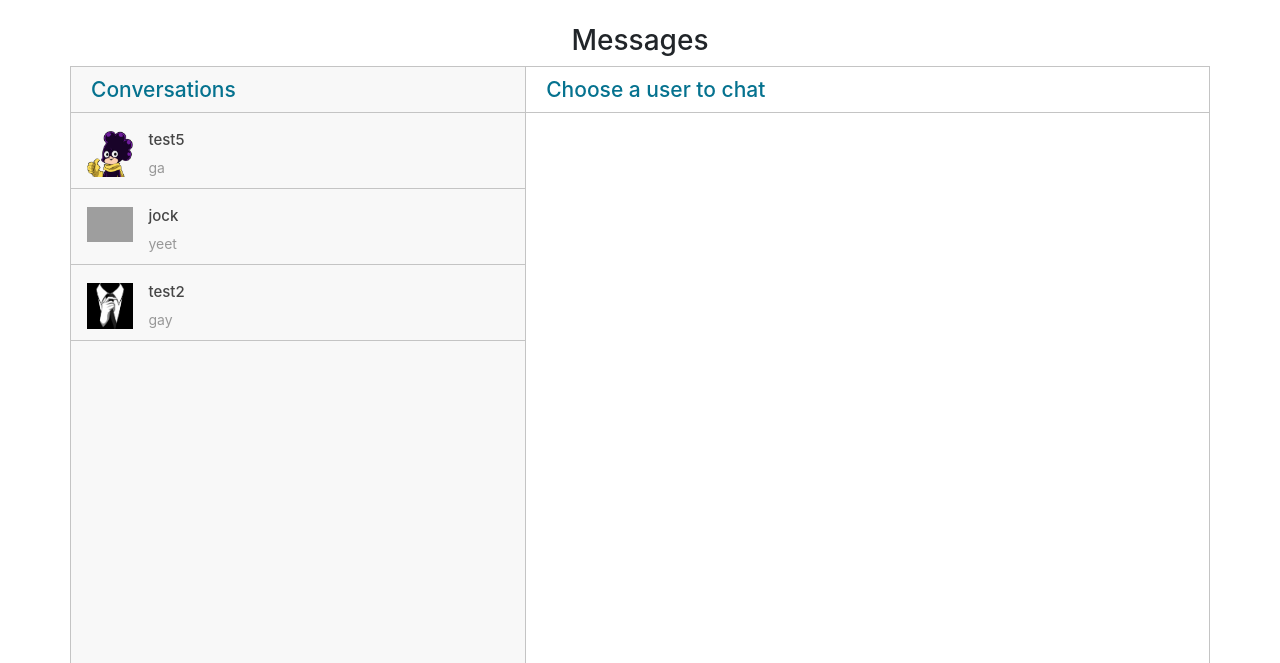
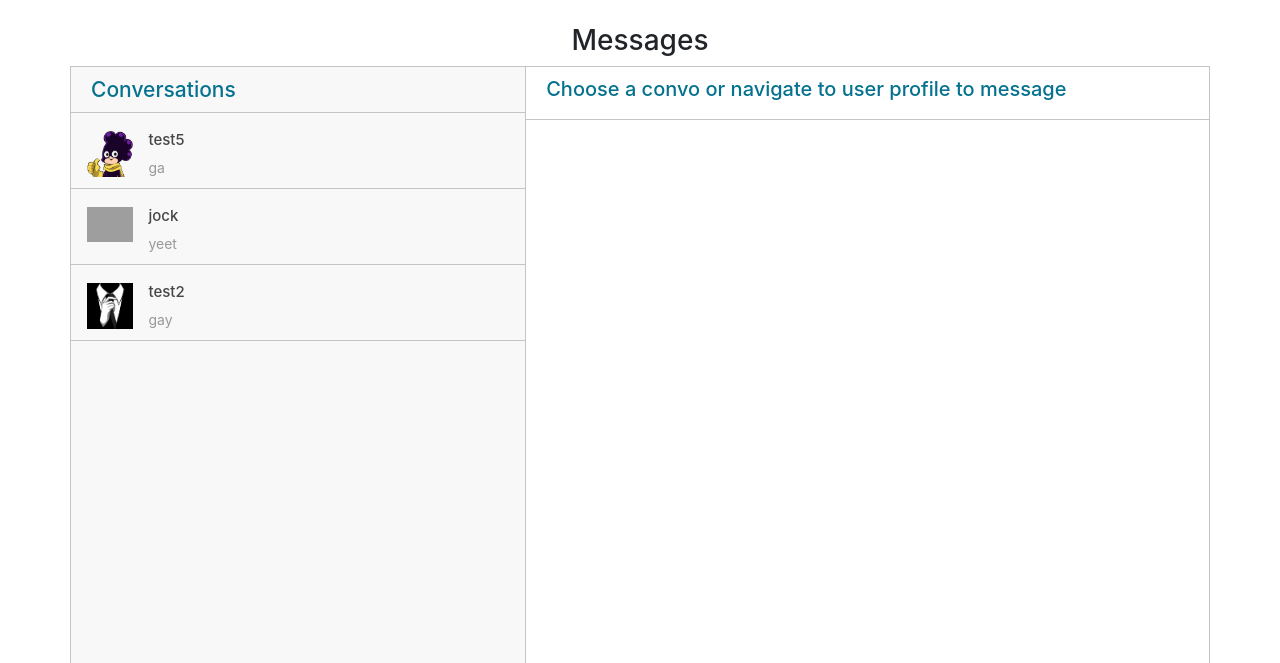
Before and after one commit to cdubyoo/ChartsAH, a Django app: page /messages/ in a window 1280 px wide. Shown: the part 78-741 px from the top of the page. Run offline with Django 3.2, Linux system fonts and the light colour scheme; a user stored in the database is signed in; data comes from the database, SQL or seed files in the repository; parts of the project's set-up code (start-up, migrations or seed data) failed here and were passed over; some libraries are stand-ins or nearby versions; grey boxes are pictures that could not be loaded.

Commit message:
fixed message wording

```diff
--- a/main/templates/main/conversations_list.html
+++ b/main/templates/main/conversations_list.html
@@ -190,10 +190,10 @@ img{ max-width:100%;}
         </div>
 
         <div class="headind_srch">
-          <div class="recent_heading">
-            <h4>Choose a user to chat</h4>
+
+            <h5 style="color:#05728f ">Choose a convo or navigate to user profile to message</h5>
           </div>
-          </div>
+
         </div>
 
       </div>
```
